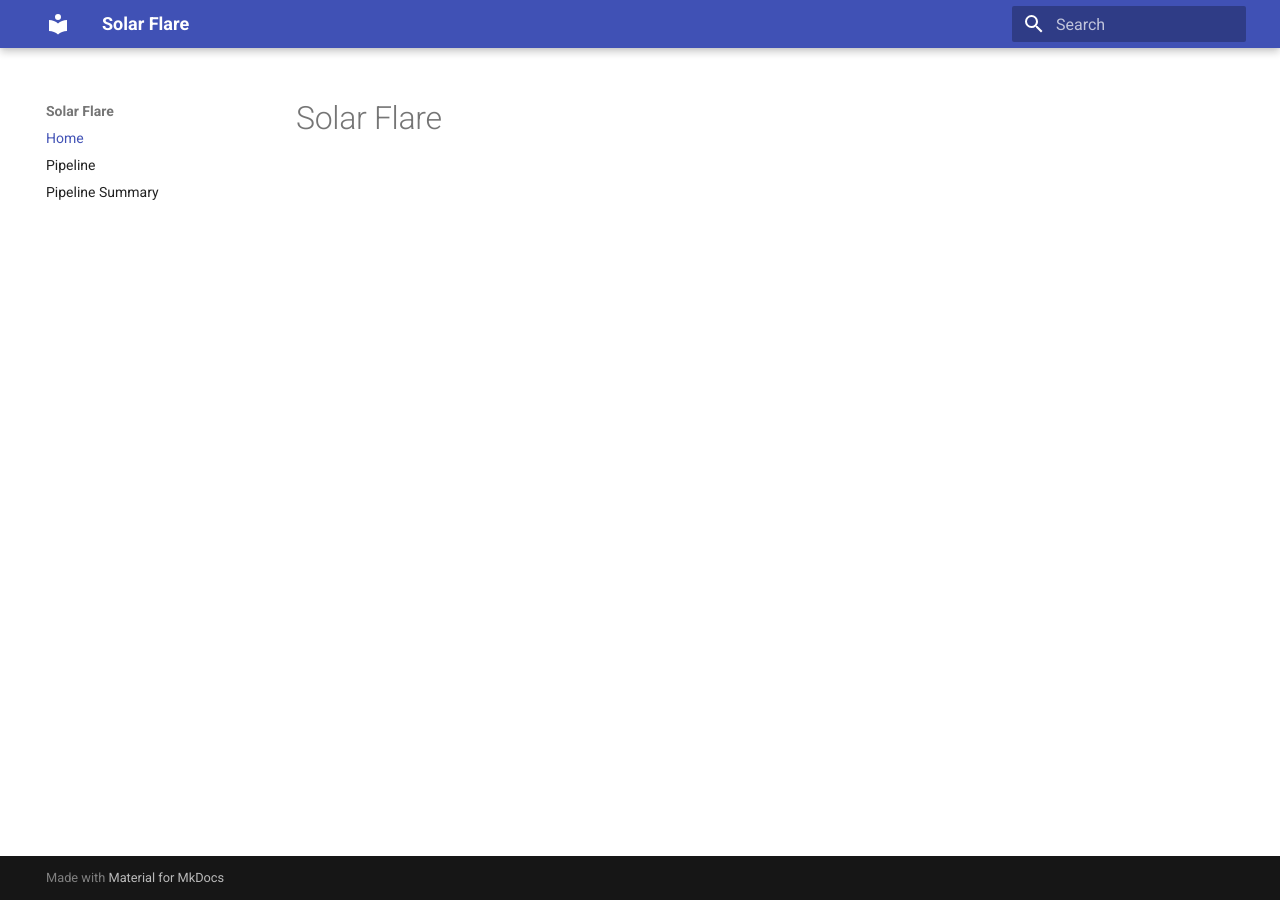
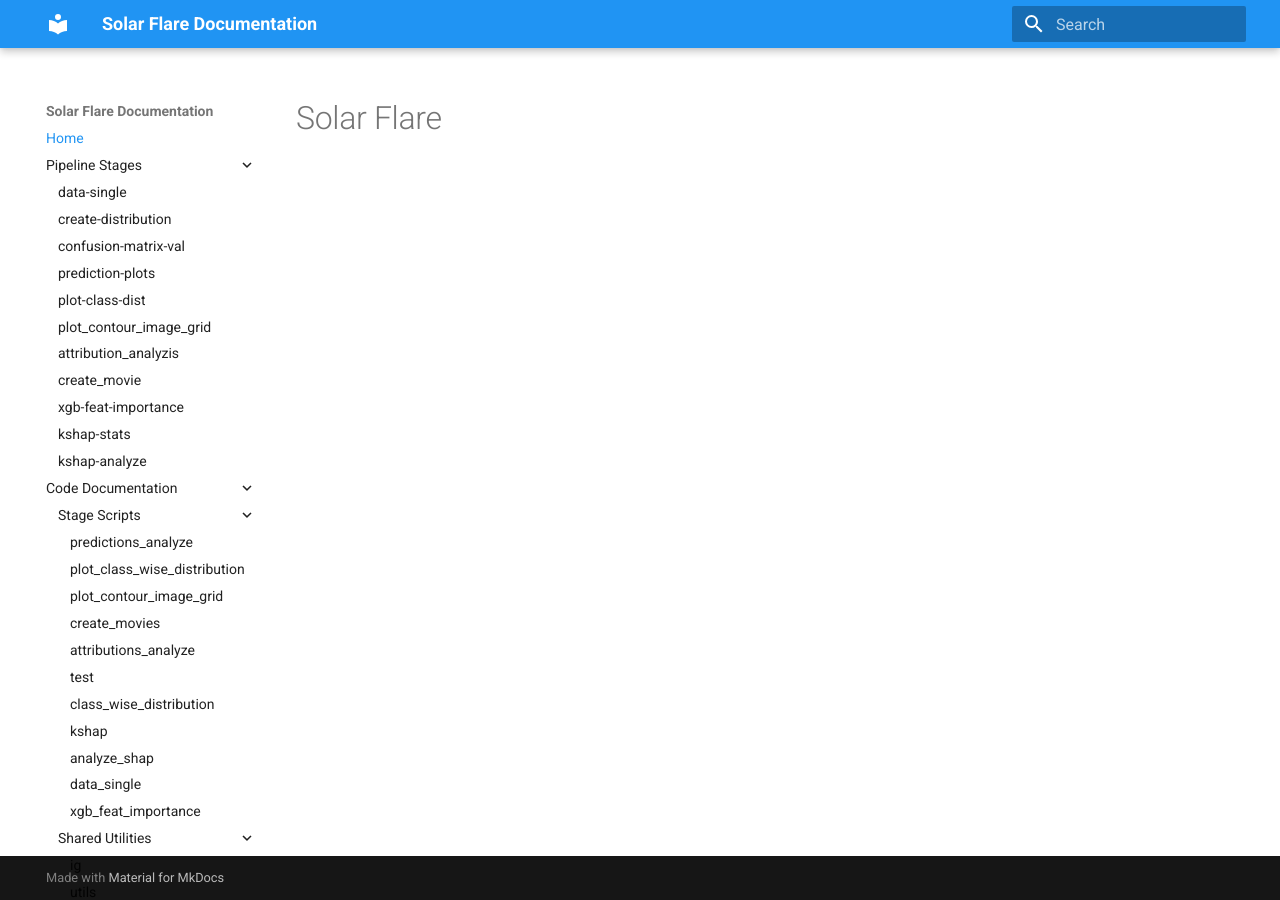
Before and after one commit to linnabraham/solar, an MkDocs documentation site: the page built from docs/index.md, in a window 1280 px wide. Built offline with MkDocs 1.6.1 and Material for MkDocs 9.7.7, drawn with Linux system fonts in a browser that asks for light colours.

Commit message:
docs (docstring): add code auto-documentation separately for stage scripts and dependencies

```diff
--- a/mkdocs.yml
+++ b/mkdocs.yml
@@ -1,8 +1,56 @@
-site_name: Solar Flare
+site_name: Solar Flare Documentation
 theme:
   name: material
+  palette:
+    scheme: default
+    primary: blue
+    accent: orange
+  features:
+    - navigation.instant
+    - navigation.expand
+
+plugins:
+  - search
+  - mkdocstrings:
+      handlers:
+        python:
+          paths: [.]
+          options:
+            docstring_style: google
+            show_source: true
 
 nav:
   - Home: index.md
-  - Pipeline: pipeline.md
-  - Pipeline Summary: pipeline_details.md
+
+  - Pipeline Stages:
+    - data-single: stages/data-single.md
+    - create-distribution: stages/create-distribution.md
+    - confusion-matrix-val: stages/confusion-matrix-val.md
+    - prediction-plots: stages/prediction-plots.md
+    - plot-class-dist: stages/plot-class-dist.md
+    - plot_contour_image_grid: stages/plot_contour_image_grid.md
+    - attribution_analyzis: stages/attribution_analyzis.md
+    - create_movie: stages/create_movie.md
+    - xgb-feat-importance: stages/xgb-feat-importance.md
+    - kshap-stats: stages/kshap-stats.md
+    - kshap-analyze: stages/kshap-analyze.md
+
+  - Code Documentation:
+    - Stage Scripts:
+      - predictions_analyze: code/predictions_analyze.md
+      - plot_class_wise_distribution: code/plot_class_wise_distribution.md
+      - plot_contour_image_grid: code/plot_contour_image_grid.md
+      - create_movies: code/create_movies.md
+      - attributions_analyze: code/attributions_analyze.md
+      - test: code/test.md
+      - class_wise_distribution: code/class_wise_distribution.md
+      - kshap: code/kshap.md
+      - analyze_shap: code/analyze_shap.md
+      - data_single: code/data_single.md
+      - xgb_feat_importance: code/xgb_feat_importance.md
+    - Shared Utilities:
+      - ig: code/ig.md
+      - utils: code/utils.md
+      - train: code/train.md
+
+  - Pipeline Details: pipeline_details.md
```
Also changed, not shown: docs/code/analyze_shap.md (added, +7 -0 lines), docs/code/attributions_analyze.md (added, +7 -0 lines), docs/code/class_wise_distribution.md (added, +7 -0 lines), docs/code/create_movies.md (added, +7 -0 lines), docs/code/data_single.md (added, +7 -0 lines), docs/code/ig.md (added, +7 -0 lines), docs/code/kshap.md (added, +7 -0 lines), docs/code/plot_class_wise_distribution.md (added, +7 -0 lines), docs/code/plot_contour_image_grid.md (added, +7 -0 lines), docs/code/predictions_analyze.md (added, +7 -0 lines), docs/code/test.md (added, +7 -0 lines), docs/code/train.md (added, +7 -0 lines), docs/code/utils.md (added, +7 -0 lines), docs/code/xgb_feat_importance.md (added, +7 -0 lines).
